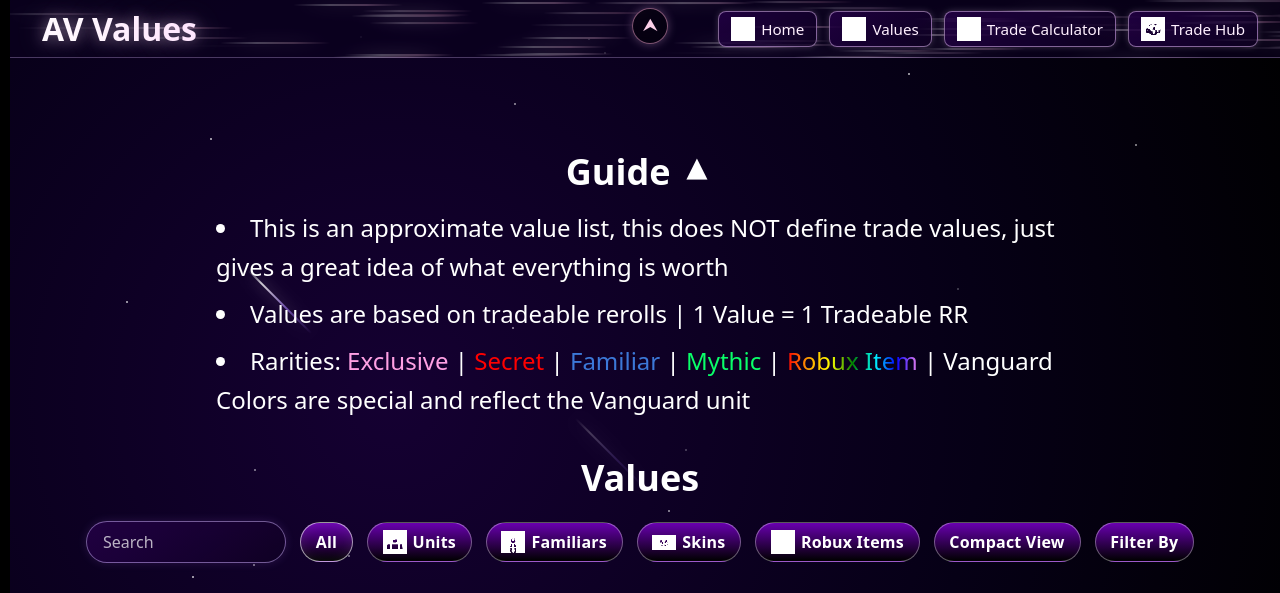
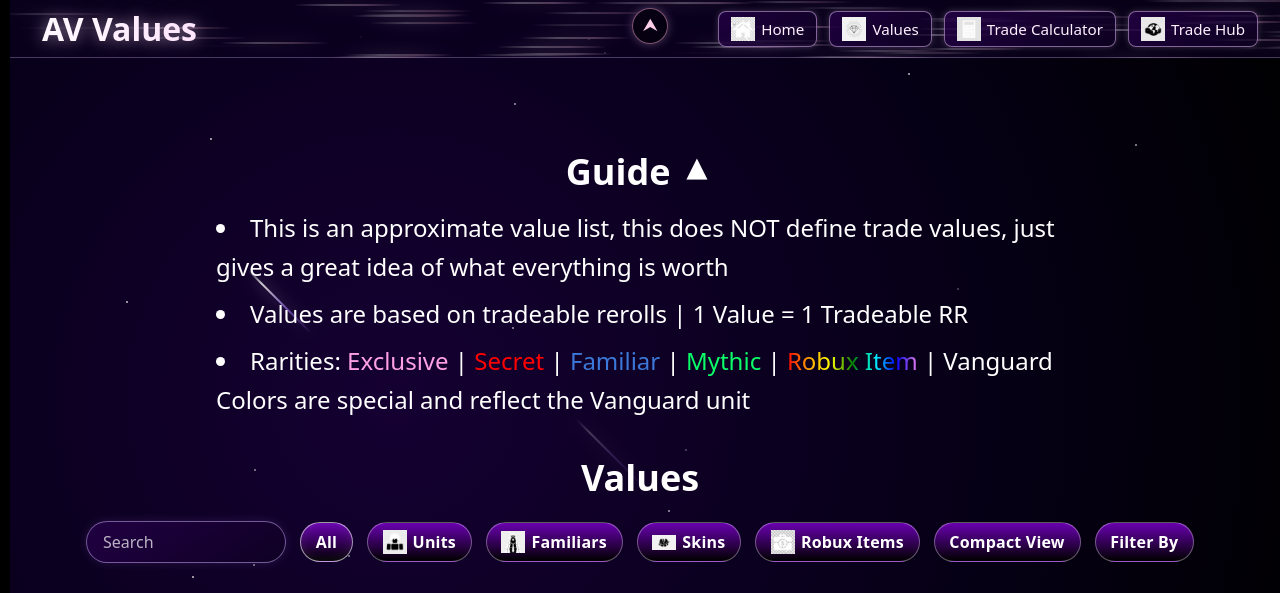
Before and after one commit to Mo3211E/king-values, a Next.js app: page /units in a window 1280 px wide. Shown: the top 593 px of the page. Built offline with nearby package versions, Linux system fonts and the light colour scheme.

Commit message:
auto update

```diff
--- a/app/components/NavBar.jsx
+++ b/app/components/NavBar.jsx
@@ -135,7 +135,7 @@ export default function NavBar() {
                   "0 0 6px rgba(255,220,255,0.2)")
               }
             >
-      <Image
+<Image
   src={item.icon}
   alt={item.label + " icon"}
   width={24}
@@ -144,7 +144,6 @@ export default function NavBar() {
   priority
   className="inline-block icon-clean"
 />
-
 
               <span>{item.label}</span>
             </Link>
--- a/app/globals.css
+++ b/app/globals.css
@@ -100,7 +100,41 @@ html.scrolling {
   }
 }
 
-.icon-clean {
-  filter: brightness(400%) contrast(150%);
-  mix-blend-mode: screen;
+.icon-clean,
+.icon-clean img {
+  background: transparent !important;
+  mix-blend-mode: normal !important;
+  filter: none !important;
+  box-shadow: none !important;
+  border: none !important;
 }
+
+/* Remove wrapper span that Next.js injects */
+span:has(img.icon-clean),
+span:has(.icon-clean) {
+  background: transparent !important;
+  box-shadow: none !important;
+  border: none !important;
+}
+
+/* Remove background color inherited from nav or button containers */
+nav a img.icon-clean,
+.chip img.icon-clean,
+nav a span:has(img.icon-clean),
+button span:has(img.icon-clean) {
+  background: transparent !important;
+  box-shadow: none !important;
+  border: none !important;
+  mix-blend-mode: normal !important;
+}
+
+/* Disable gradients or backgrounds leaking under icons */
+nav a,
+.chip {
+  background-blend-mode: normal;
+}
+
+/* Make sure PNG alpha shows correctly */
+img.icon-clean {
+  image-rendering: -webkit-optimize-contrast;
+}
--- a/app/units/[id]/page.jsx
+++ b/app/units/[id]/page.jsx
@@ -2,7 +2,7 @@
 
 import { useParams, useRouter } from "next/navigation";
 import unitsData from "../../data/units.json";
-import * as ColorConfig from "../colorConfig";
+import * as ColorConfig from "../../colorConfig";
 import UnitCard from "../../components/UnitCard";
 
 import {
```
